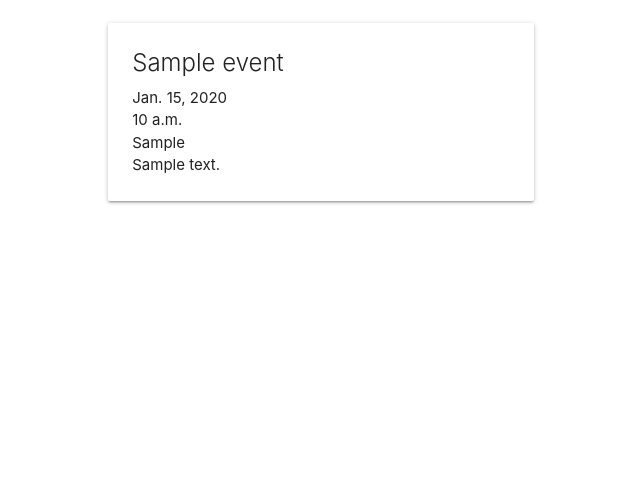
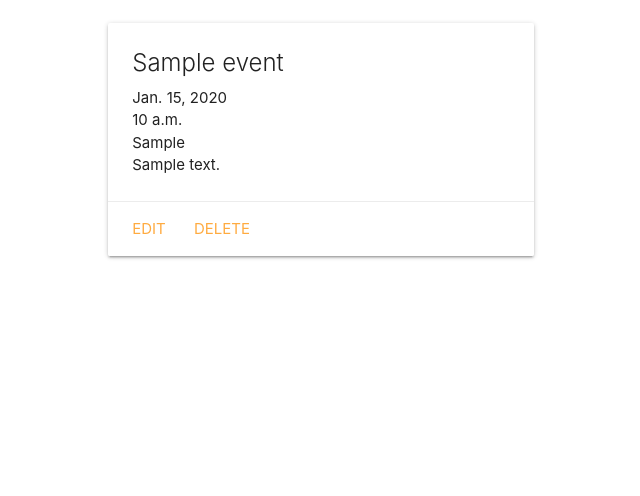
Before and after one commit to jaclynscarey/clanplan, a Django app: page /events/1/ in a window 1280 px wide. Shown: the part 185-681 px from the top of the page, without its empty margins (95-735 px from the left). Run offline with Django 4.2, Linux system fonts and the light colour scheme; tables that the repository leaves empty hold one stand-in row (values such as "Sample post").

Commit message:
wip: create UI for update and delete event

```diff
--- a/main_app/templates/events/detail.html
+++ b/main_app/templates/events/detail.html
@@ -11,7 +11,11 @@
                 <p>{{ event.date }}</p>
                 <p>{{ event.time }}</p>
                 <p>{{ event.location }}</p>
-                <p>{{ event.description|linebreaks }}</p>
+                <p>{{ event.description }}</p>
+            </div>
+            <div class="card-action">
+                <a href="{% url 'events_update' event.id %}">Edit</a>
+                <a href="{% url 'events_delete' event.id %}">Delete</a>
             </div>
         </div>
     </div>
--- a/main_app/templates/main_app/event_form.html
+++ b/main_app/templates/main_app/event_form.html
@@ -1,6 +1,8 @@
 {% extends 'base.html' %}
 
 {% block content %}
+
+<h1>New Event</h1>
 
 <form method="post">
     {% csrf_token %}
```
